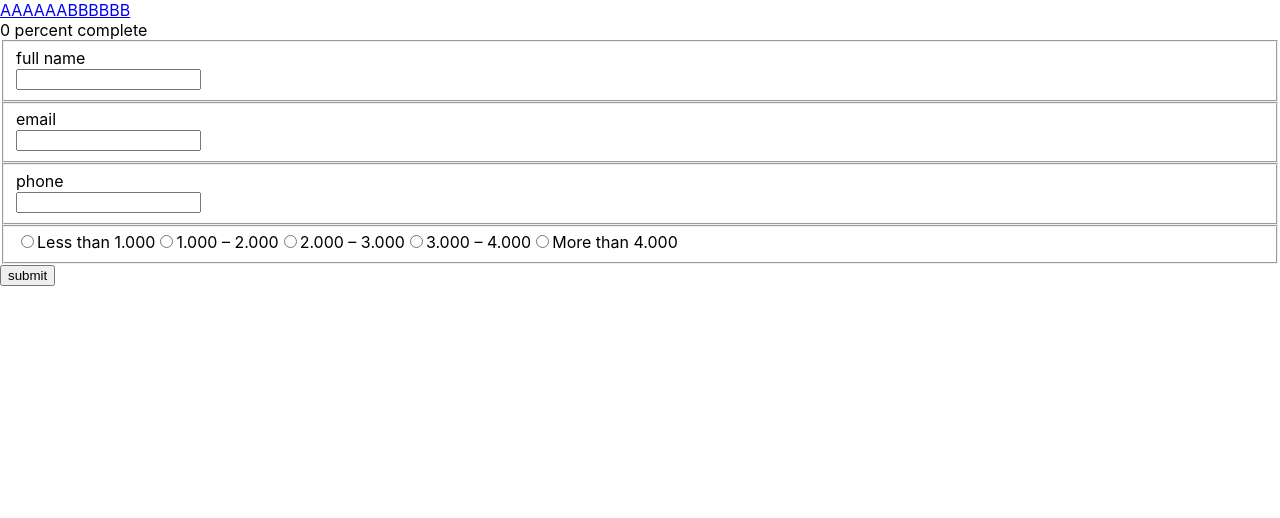
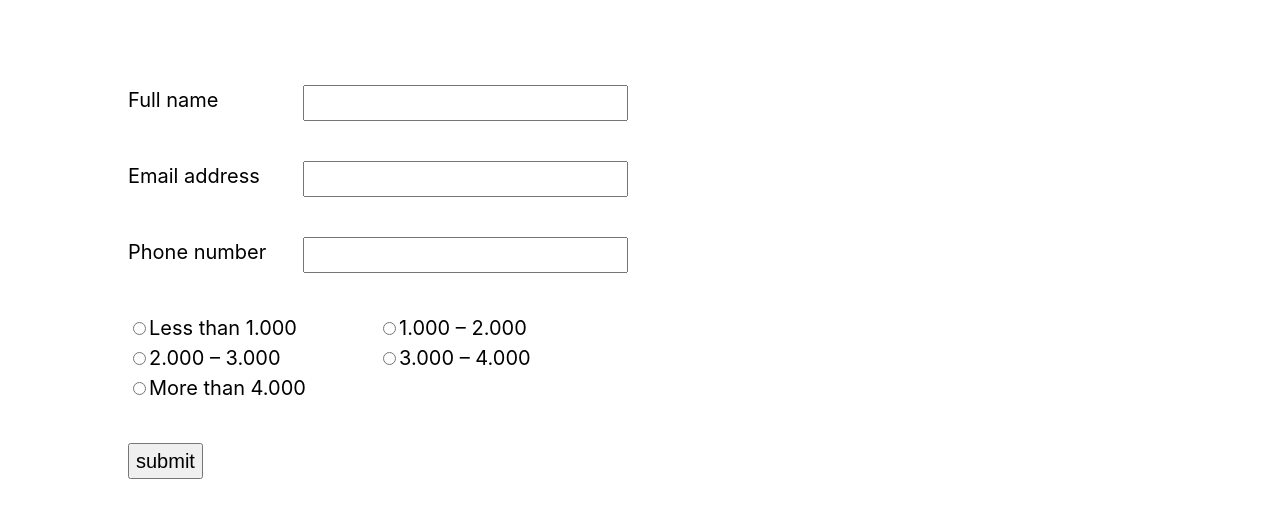
Before and after one commit to jdwillemse/home-berlin, a React (Create React App) app: page /form in a window 1280 px wide. Before the commit this address led to /a. Shown: the top 518 px of the page. Built offline with nearby package versions, Linux system fonts and the light colour scheme.

Commit message:
complete form validation

```diff
--- a/src/App.css
+++ b/src/App.css
@@ -1,16 +1,58 @@
-.box,
-.box-first,
-.box-large,
-.box-nested,
-.box-row {
+body {
+  font-size: 20px;
+  line-height: 1.5em;
+}
+
+* {
+  box-sizing: border-box;
+}
+
+h1 {
+  margin-top: 0;
+}
+
+button,
+input {
+  font-size: inherit;
+  line-height: inherit;
+}
+
+.clearfix::after {
+  display: block;
+  clear: both;
+  content: "";
+}
+
+.view-container {
   position: relative;
-  overflow: hidden;
-  box-sizing: border-box;
-  margin-bottom: 0;
-  min-height: 1rem;
-  text-align: center;
-  color: #ffffff;
-  border: 1px solid #ffffff;
-  border-radius: 2px;
-  background: #007fff;
+  margin: 60px 10%;
+  width: 80%;
+  max-width: 500px;
 }
+
+/* transition animations */
+/* ----------------------------------------------------------------------------------------------------- */
+
+.fade-enter {
+  transform: translate3d(100px, 0, 0);
+  opacity: 0.01;
+}
+
+.fade-enter-active {
+  transition: transform 500ms ease-in, opacity 500ms ease-in;
+  transform: translate3d(0, 0, 0);
+  opacity: 1;
+}
+
+.fade-exit {
+  position: absolute;
+  top: 0;
+  transform: translate3d(0, 0, 0);
+  opacity: 1;
+}
+
+.fade-exit-active {
+  transition: transform 500ms ease-in, opacity 500ms ease-in;
+  transform: translate3d(-100px, 0, 0);
+  opacity: 0.01;
+}
--- a/src/App.js
+++ b/src/App.js
@@ -1,6 +1,6 @@
 import React, { Component } from 'react';
 import createHistory from 'history/createBrowserHistory';
-import { Router, Switch, Route, Redirect, Link } from 'react-router-dom';
+import { Router, Switch, Route } from 'react-router-dom';
 import { TransitionGroup, CSSTransition } from 'react-transition-group';
 
 import Signup from './routes/Signup';
@@ -9,6 +9,8 @@ import './App.css';
 
 const history = createHistory();
 
+const NotFound = () => <h1>Page not found (404)</h1>;
+
 class App extends Component {
   shouldComponentUpdate() {}
 
@@ -16,16 +18,14 @@ class App extends Component {
     return (
       <Router history={history}>
         <React.Fragment>
-          <Link to="/a">AAAAAA</Link>
-          <Link to="/b">BBBBBB</Link>
           <Route
             render={({ location }) => (
               <TransitionGroup>
-                <CSSTransition key={location.key} classNames="fade" timeout={300}>
+                <CSSTransition key={location.key} classNames="fade" timeout={30000}>
                   <Switch location={location}>
-                    <Route path="/a" component={Signup} />
-                    <Route path="/b" component={Summary} />
-                    <Redirect from="/" to="/a" />
+                    <Route exact path="/form" component={Signup} />
+                    <Route exact path="/summary" component={Summary} />
+                    <Route component={NotFound} />
                   </Switch>
                 </CSSTransition>
               </TransitionGroup>
--- a/src/components/Form/index.js
+++ b/src/components/Form/index.js
@@ -2,40 +2,16 @@ import React from 'react';
 import PropTypes from 'prop-types';
 import { withRouter } from 'react-router-dom';
 
-// Easy to internationalise
-const errors = {
-  general: {
-    patternMismatch: "This input doesn't match the expected pattern",
-    tooLong: 'This input is too long',
-    tooShort: 'This input is too short',
-    typeMismatch: 'This input is not of the right type',
-    valueMissing: 'Please fill in this field'
-  },
-  email: {
-    typeMismatch: 'This is not a valid email address'
-  },
-  tel: {
-    patternMismatch: 'This is not a valid telephone number'
-  },
-  radio: {
-    valueMissing: 'Please select one of these options'
-  }
+import './style.css';
+import Input from '../Input';
+
+const salaryBrackets = {
+  bracket1: 'Less than 1.000',
+  bracket2: '1.000 – 2.000',
+  bracket3: '2.000 – 3.000',
+  bracket4: '3.000 – 4.000',
+  bigMoney: 'More than 4.000'
 };
-
-// const inputFields = {
-//   fullname: {
-//     type: 'text',
-//     label: 'full name'
-//   },
-//   email: {
-//     type: 'email',
-//     label: 'email'
-//   },
-//   phone: {
-//     type: 'tel',
-//     label: 'phone'
-//   }
-// };
 
 /**
  * A custom Form component that handles form validation errors.
@@ -50,25 +26,31 @@ class Form extends React.PureComponent {
     super(props);
 
     this.state = {
-      // isValidated: false,
       percentProgress: 0
     };
 
+    this.fieldsets = [];
     this.fieldsetCount = 4;
-    this.completedFields = [];
     this.formData = [];
 
-    this.handleBlur = this.handleBlur.bind(this);
+    this.addRef = this.addRef.bind(this);
+    this.measureProgress = this.measureProgress.bind(this);
+    this.handleSubmit = this.handleSubmit.bind(this);
+  }
+
+  addRef(el) {
+    this.fieldsets.push(el);
   }
 
   /**
-   * Them main function that validates the form and fills in the error messages.
+   * The main function that validates the form and fills in the error messages.
+   * Based on https://codepen.io/_arpy/pen/xYoyPW
    * @return {bool} - Returns a boolean showing if the form is valid for submission or not.
    */
   validate() {
     // this.formEl is a reference in the component to the form DOM element.
     const { formEl } = this;
-    const formLength = formEl.length;
+    const formLength = this.fieldsets.length;
 
     /*
      * The checkValidity() method on a form runs the
@@ -78,40 +60,20 @@ class Form extends React.PureComponent {
      */
     if (formEl.checkValidity() === false) {
       for (let i = 0; i < formLength; i++) {
-        // the i-th child of the form corresponds to the forms i-th input element
-        const elem = formEl[i];
+        const fieldset = this.fieldsets[i];
+        const elem = fieldset.querySelector('input');
+        const errorLabel = fieldset.querySelector('.invalid-feedback');
 
-        /*
-         * errorLabel placed next to an element is the container we want to use
-         * for validation error message for that element
-         */
-        const fieldset = elem.closest('fieldset');
-        const errorLabel = fieldset && fieldset.querySelector('.invalid-feedback');
-
-        /*
-         * A form element contains also any buttuns contained in the form.
-         * There is no need to validate a button, so we'll skip those nodes.
-         */
-        if (errorLabel && ['button', 'fieldset'].indexOf(elem.nodeName.toLowerCase()) < 0) {
+        if (errorLabel) {
           /*
-           * Each note in html5 form has a validity property.
+           * Each node in html5 form has a validity property.
            * It contains the validation state of that element.
            * The elem.validity.valid property indicates whether the element qualifies its validation rules or no.
            * If it does not qualify, the elem.validationMessage property will contain the localized validation error message.
            * We will show that message in our error container if the element is invalid, and clear the previous message, if it is valid.
            */
           if (!elem.validity.valid) {
-            let msg = '';
-            // eslint-disable-next-line guard-for-in
-            // console.log(elem.validity);
-            for (const key in elem.validity) {
-              if (elem.validity[key]) {
-                msg = (errors[elem.type] && errors[elem.type][key]) || errors.general[key];
-                break;
-              }
-            }
-
-            errorLabel.textContent = msg || elem.validationMessage;
+            errorLabel.textContent = elem.validationMessage;
             errorLabel.setAttribute('aria-hidden', 'false');
           } else if (errorLabel.textContent) {
             errorLabel.textContent = '';
@@ -120,15 +82,14 @@ class Form extends React.PureComponent {
         }
       }
 
-      // Return 'false', as the formEl.checkValidity() method said there are some invalid form inputs.
+      // Return 'false', as the formEl.checkValidity() method found some invalid form inputs.
       return false;
     }
 
     // The form is valid, so we clear all the error messages
     for (let i = 0; i < formLength; i++) {
-      const elem = formEl[i];
-      const errorLabel = elem.parentNode.querySelector('.invalid-feedback');
-      if (errorLabel && ['button', 'fieldset'].indexOf(elem.nodeName.toLowerCase()) < 0) {
+      const errorLabel = this.fieldsets[i].querySelector('.invalid-feedback');
+      if (errorLabel) {
         errorLabel.textContent = '';
       }
     }
@@ -137,60 +98,51 @@ class Form extends React.PureComponent {
     return true;
   }
 
-  /** */
-  handleBlur({ target: { validity, name, value, type, ...props } }) {
-    const nameIndex = this.completedFields.indexOf(name);
+  /**
+   * Check form completion progress by testing if input fields have values. Validity is not taken into
+   * account at this point, only completedness.
+   * @param {object} - form input element
+   * @return {undefined}
+   */
+  measureProgress({ target: { validity, name, value, type } }) {
+    let filledFieldsCount = 0;
+    // strip out spacing characters from phone number
+    this.formData[name] = type === 'tel' ? value.replace(/-|\s/g, '') : value;
 
-    if (nameIndex < 0) {
-      this.completedFields.push(name);
-      // } else if (!validity.valid && nameIndex > -1) {
-      //   this.completedFields.splice(nameIndex, 1);
-    }
+    filledFieldsCount = Object.values(this.formData).filter(input => input.trim()).length;
 
-    if (validity.valid) {
-      // strip out spacing characters from phone number
-      this.formData[name] = type === 'tel' ? value.replace(/-|\s|\(|\)/g, '') : value;
-    }
-
-    this.setState({ percentProgress: (this.completedFields.length / this.fieldsetCount) * 100 });
+    this.setState({
+      percentProgress: (filledFieldsCount / this.fieldsetCount) * 100
+    });
   }
 
   /**
-   * This is the method that is called on form submit.
+   * Pass form data to next route as state.
    * It stops the default form submission process and proceeds with custom validation.
    * @param {object} event - Synthetic submit event
    * @return {undefined}
    */
   handleSubmit(event) {
     const { history } = this.props;
+
     event.preventDefault();
 
-    // If the call of the validate method was successful, we can proceed with form submission. Otherwise we do nothing.
-    console.log(this.validate(), this.formData);
-
     if (this.validate()) {
-      history.push({ pathname: '/b', state: this.formData });
+      // passing form data as router state is the easiest way to send it to the summary page;
+      // in a more complex app I would have used redux
+      history.push({ pathname: '/summary', state: this.formData });
     }
-
-    // this.setState({ isValidated: true });
   }
 
   /**
-   * Render the component as a regular form element with appended children from props.
-   * @return {node} - Rendferedd React node
+   * Render the component.
+   * @return {node} - JSX node
    */
   render() {
-    // const { onSubmit } = { ...this.props };
     const { percentProgress } = this.state;
-
-    console.log('-----------', this.props);
-
-    const salaryBrackets = {
-      bracket1: 'Less than 1.000',
-      bracket2: '1.000 – 2.000',
-      bracket3: '2.000 – 3.000',
-      bracket4: '3.000 – 4.000',
-      bigMoney: 'More than 4.000'
+    const inputProps = {
+      onBlur: this.measureProgress,
+      addRef: this.addRef
     };
 
     return (
@@ -199,72 +151,45 @@ class Form extends React.PureComponent {
         ref={form => {
           this.formEl = form;
         }}
-        onSubmit={event => this.handleSubmit(event)}
+        onSubmit={this.handleSubmit}
       >
         <div className="progress-indicator">
-          <div className="progress-indicator__inner">{percentProgress} percent complete</div>
+          <div
+            className={`progress-indicator__inner progress-indicator__inner--${percentProgress}`}
+            aria-label={`form is ${percentProgress}% complete`}
+            aria-live="polite"
+          />
         </div>
 
-        <fieldset>
-          <label htmlFor="fullname">
-            <div className="label">full name</div>
-            <input
-              type="text"
-              id="fullname"
-              name="fullname"
-              aria-describedby="fullname-error"
-              onBlur={this.handleBlur}
-              required
-            />
-            <div className="invalid-feedback" id="fullname-error" aria-live="polite" />
-          </label>
-        </fieldset>
-        <fieldset>
-          <label htmlFor="email">
-            <div className="label">email</div>
-            <input
-              type="email"
-              id="email"
-              name="email"
-              aria-describedby="email-error"
-              onBlur={this.handleBlur}
-              required
-            />
-            <div className="invalid-feedback" id="email-error" aria-live="polite" />
-          </label>
-        </fieldset>
-        <fieldset>
-          <label htmlFor="phone">
-            <div className="label">phone</div>
-            <input
-              type="tel"
-              id="phone"
-              name="phone"
-              aria-describedby="phone-error"
-              pattern="^\+?(\d|-|\s)+$"
-              onBlur={this.handleBlur}
-              required
-            />
-            <div className="invalid-feedback" id="phone-error" aria-live="polite" />
-          </label>
-        </fieldset>
-        <fieldset>
+        <Input name="fullname" label="Full name" type="text" {...inputProps} />
+        <Input name="email" label="Email address" type="email" {...inputProps} />
+        <Input
+          name="phone"
+          label="Phone number"
+          type="tel"
+          pattern="^\+?(\d|-|\s)+$"
+          {...inputProps}
+        />
+
+        <fieldset className="input__wrap clearfix" ref={this.addRef}>
           {Object.keys(salaryBrackets).map((key, i) => (
-            <label htmlFor={key} key={key}>
+            <label htmlFor={key} key={key} className="input__radio">
               <input
                 type="radio"
                 name="salary"
                 id={key}
                 value={key}
+                className="input__field input__field--radio"
                 aria-describedby="salary-error"
-                onChange={this.handleBlur}
+                onChange={this.measureProgress}
                 required
               />
-              <span className="label">{salaryBrackets[key]}</span>
+              <span className="input__label input__label--radio">{salaryBrackets[key]}</span>
             </label>
           ))}
           <div className="invalid-feedback" id="salary-error" aria-live="polite" />
         </fieldset>
+
         <button type="submit">submit</button>
       </form>
     );
@@ -274,8 +199,5 @@ class Form extends React.PureComponent {
 Form.propTypes = {
   history: PropTypes.shape({ push: PropTypes.func.isRequired }).isRequired
 };
-// Form.defaultProps = {
-//   lang: 'is'
-// };
 
 export default withRouter(Form);
--- /dev/null
+++ b/src/components/Form/style.css
@@ -0,0 +1,81 @@
+.input__wrap {
+  display: block;
+  margin: 0 0 20px;
+  padding: 0;
+  border: none;
+}
+
+.input__label {
+  /* float: left; */
+  /* width: 30%; */
+}
+
+.input__field {
+  width: 100%;
+}
+
+.input__radio {
+  display: block;
+}
+
+.input__field--radio,
+.input__label--radio {
+  float: none;
+  width: auto;
+}
+
+.progress-indicator {
+  overflow: hidden;
+  margin-bottom: 20px;
+  width: 100%;
+}
+
+.progress-indicator__inner {
+  width: 100%;
+  height: 5px;
+  transition: transform 0.3s ease-in-out;
+  transform: translate3d(-100%, 0, 0);
+  background: #0077ff;
+}
+
+.progress-indicator__inner--25 {
+  transform: translate3d(-75%, 0, 0);
+}
+
+.progress-indicator__inner--50 {
+  transform: translate3d(-50%, 0, 0);
+}
+
+.progress-indicator__inner--75 {
+  transform: translate3d(-25%, 0, 0);
+}
+
+.progress-indicator__inner--100 {
+  transform: translate3d(0, 0, 0);
+}
+
+@media (min-width: 500px) {
+  .input__wrap {
+    margin-bottom: 40px;
+  }
+
+  .input__label {
+    float: left;
+    width: 35%;
+  }
+
+  .input__field {
+    width: 65%;
+  }
+
+  .input__radio {
+    display: inline-block;
+    width: 50%;
+  }
+
+  .input__field--radio,
+  .input__label--radio {
+    float: none;
+    width: auto;
+  }
+}
--- /dev/null
+++ b/src/components/Input/index.js
@@ -0,0 +1,43 @@
+import React from 'react';
+import PropTypes from 'prop-types';
+
+/**
+ * Input component that can be resused for diffent input types.
+ * It executes the form's checkValidity
+ */
+class Input extends React.PureComponent {
+  /**
+   * Render the component.
+   * @return {node} - JSX node
+   */
+  render() {
+    const { name, label, addRef, ...props } = this.props;
+
+    return (
+      <fieldset className="input__wrap clearfix" ref={addRef}>
+        <label htmlFor={name}>
+          <div className="input__label">{label}</div>
+          <input
+            {...props}
+            id={name}
+            name={name}
+            className="input__field"
+            aria-describedby={`${name}-error`}
+            required
+          />
+          <div className="invalid-feedback" id={`${name}-error`} aria-live="polite" />
+        </label>
+      </fieldset>
+    );
+  }
+}
+
+Input.propTypes = {
+  name: PropTypes.string.isRequired,
+  type: PropTypes.string.isRequired,
+  label: PropTypes.string.isRequired,
+  onBlur: PropTypes.func.isRequired,
+  addRef: PropTypes.func.isRequired
+};
+
+export default Input;
```
